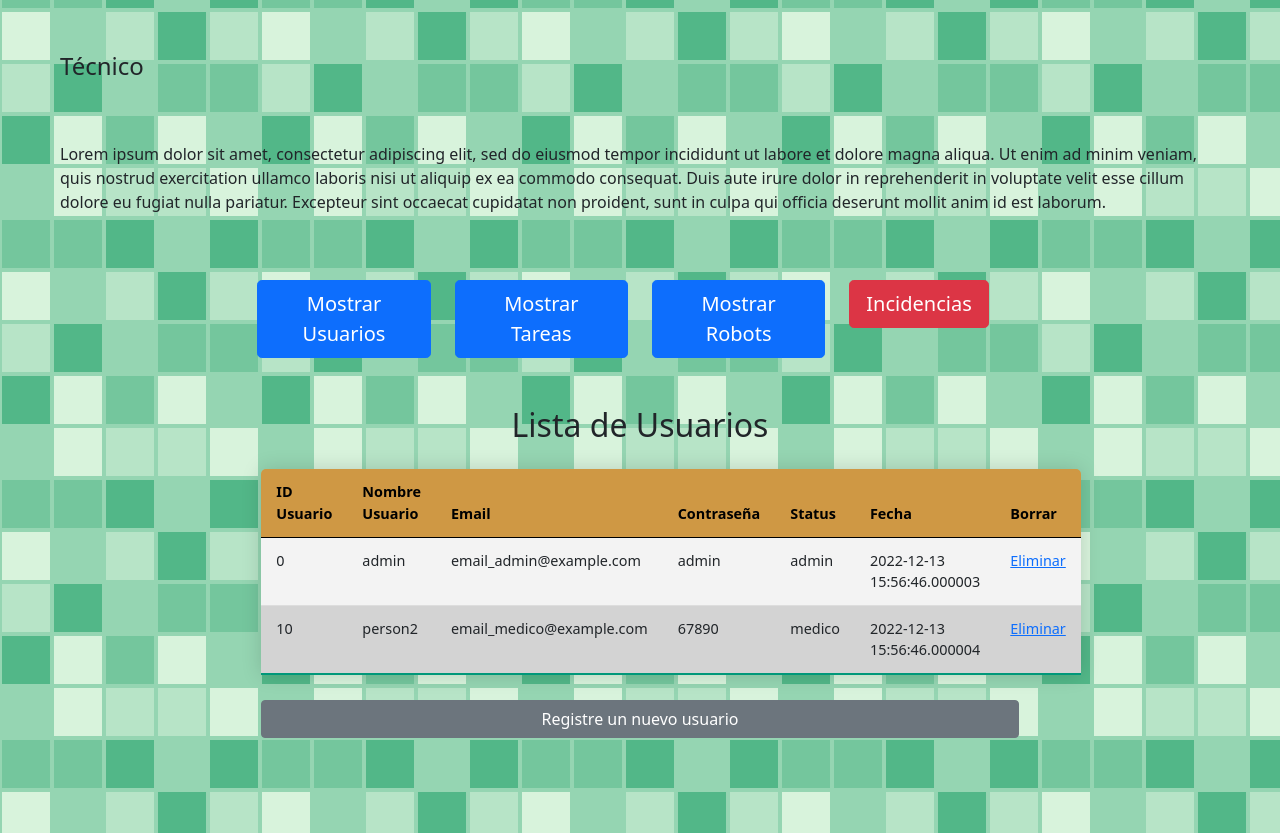
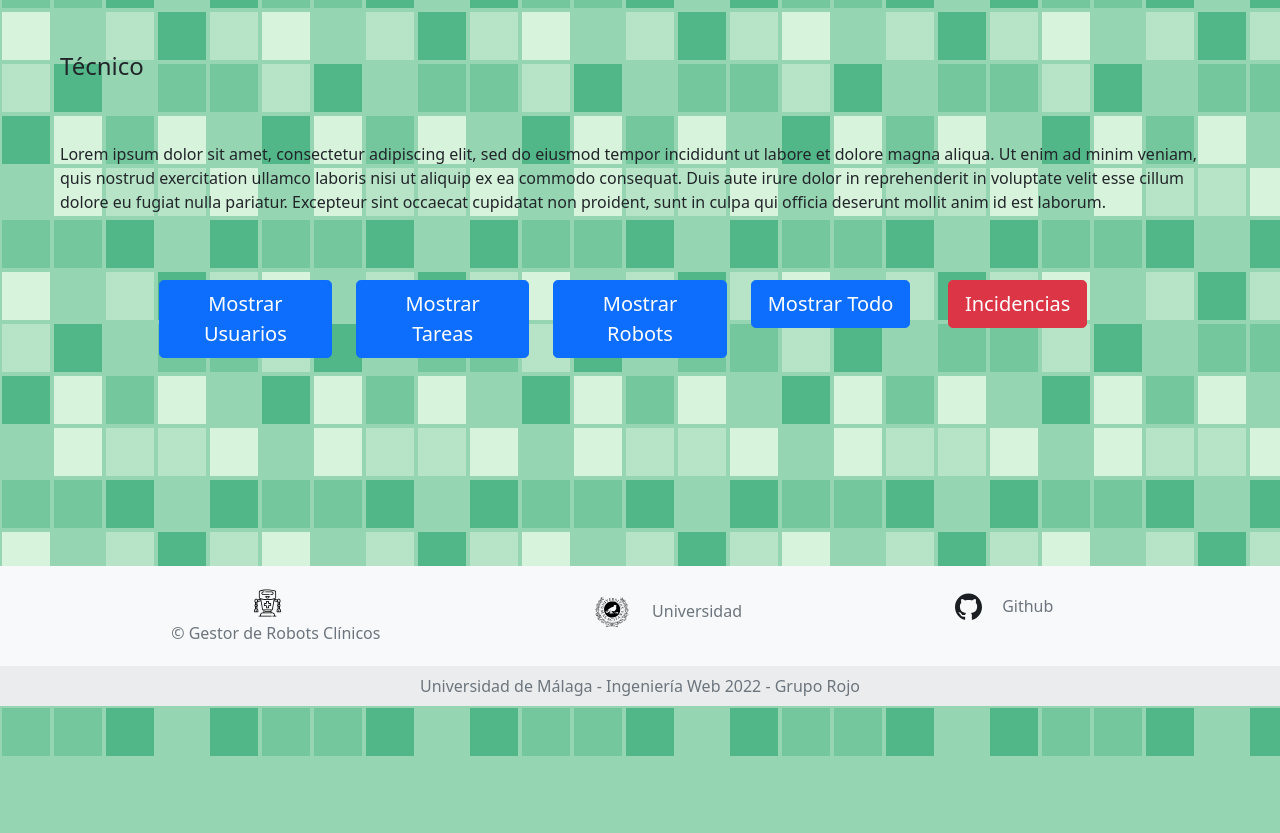
Before and after one commit to jesusaldanamartin/web_engineering, a Flask app: page /admin in a window 1280 px wide. Shown: the part 42-875 px from the top of the page. After the commit the page ends 798 px from the top, so only its background shows below. Run offline with Flask 3, Linux system fonts and the light colour scheme; some libraries are stand-ins or nearby versions.

Commit message:
botones tecnico

```diff
--- a/static/js/show_div.js
+++ b/static/js/show_div.js
@@ -4,9 +4,12 @@ const container = document.querySelector("#user-div")
 btn.addEventListener("click", function(){
     if(container.style.display === "block"){
         container.style.display = "none";
+        btn.textContent = 'Mostrar Usuarios'
     } else{
         container.style.display = "block";
+        btn.textContent = 'Ocultar Usuarios'
     }
+
 });
 
 const btn2 = document.querySelector("#show-task-div")
@@ -15,8 +18,10 @@ const container2 = document.querySelector("#task-div")
 btn2.addEventListener("click", function(){
     if(container2.style.display === "block"){
         container2.style.display = "none";
+        btn2.textContent = 'Mostrar Tareas'
     } else{
         container2.style.display = "block";
+        btn2.textContent = 'Ocultar Tareas'
     }
 });
 
@@ -26,7 +31,32 @@ const container3 = document.querySelector("#robot-div")
 btn3.addEventListener("click", function(){
     if(container3.style.display === "block"){
         container3.style.display = "none";
+        btn3.textContent = 'Mostrar Robots'
     } else{
         container3.style.display = "block";
+        btn3.textContent = 'Ocultar Robots'
     }
 });
+
+const btn4 = document.querySelector("#show-everything")
+btn4.addEventListener("click", function(){
+
+    if(btn4.textContent == 'Ocultar Todo'){
+        container.style.display = "none";
+        container2.style.display = "none";
+        container3.style.display = "none";
+        btn4.textContent = 'Mostrar Todo'
+    } else{
+        container.style.display = "block";
+        container2.style.display = "block";
+        container3.style.display = "block";
+        btn4.textContent = 'Ocultar Todo'
+    }
+});
+
+// No funciona ?
+// if(container.style.display == "block" &&
+//         container2.style.display == "block" &&
+//         container3.style.display == "block") {
+//             btn4.textContent == 'Ocultar Todo'
+//     }
--- a/templates/template_tecnico.jinja
+++ b/templates/template_tecnico.jinja
@@ -31,6 +31,9 @@
         <button type="button" class="btn btn-primary btn-lg" id="show-robot-div">Mostrar Robots</button>
     </div>
     <div class="col col-lg-2">
+        <button type="button" class="btn btn-primary btn-lg" id="show-everything">Mostrar Todo</button>
+    </div>
+    <div class="col col-lg-2">
               <!-- Button trigger modal -->
               <button type="button" class="btn btn-danger btn-lg" data-toggle="modal" data-target="#exampleModal">
                 Incidencias
@@ -60,7 +63,7 @@
     <fieldset class="text-black col-md-8 px-3">
 
       <form method="GET" class="mt-5 row justify-content-center">
-        <div class = "row" id = user-div name="user-div">
+        <div class = "row" id = user-div name="user-div" style="display: none;">
           <table class="table table-hover table-sortable">
             <h2 class = "text-center">Lista de Usuarios</h2>
             <thead>
```
